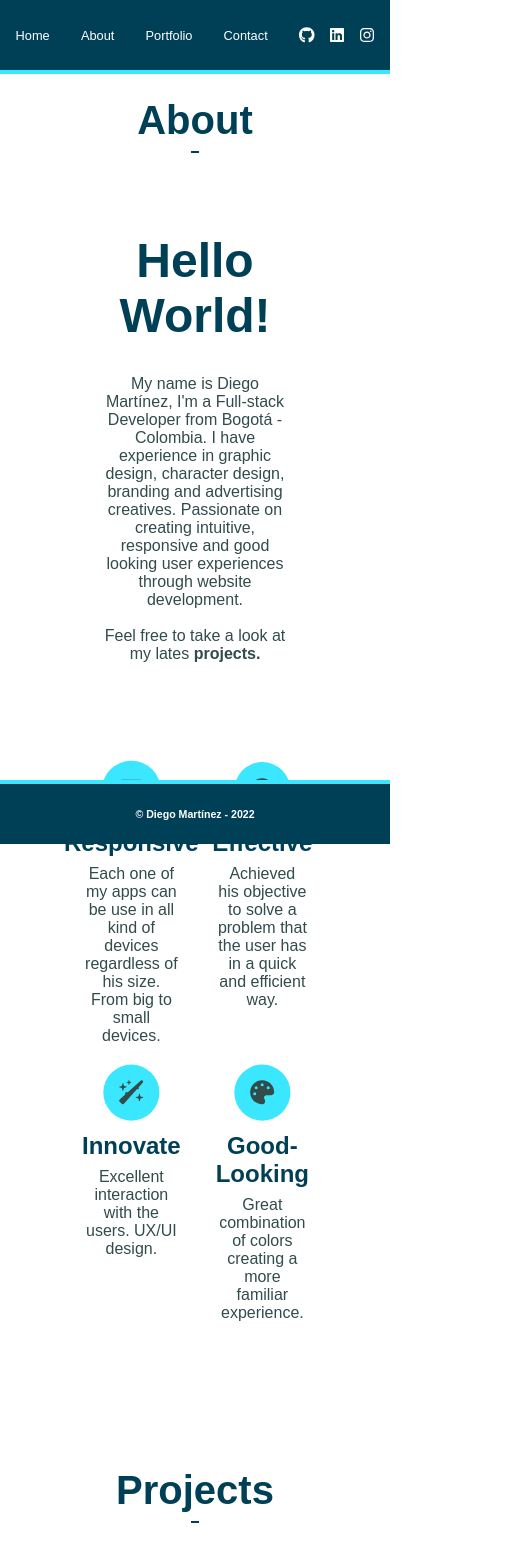
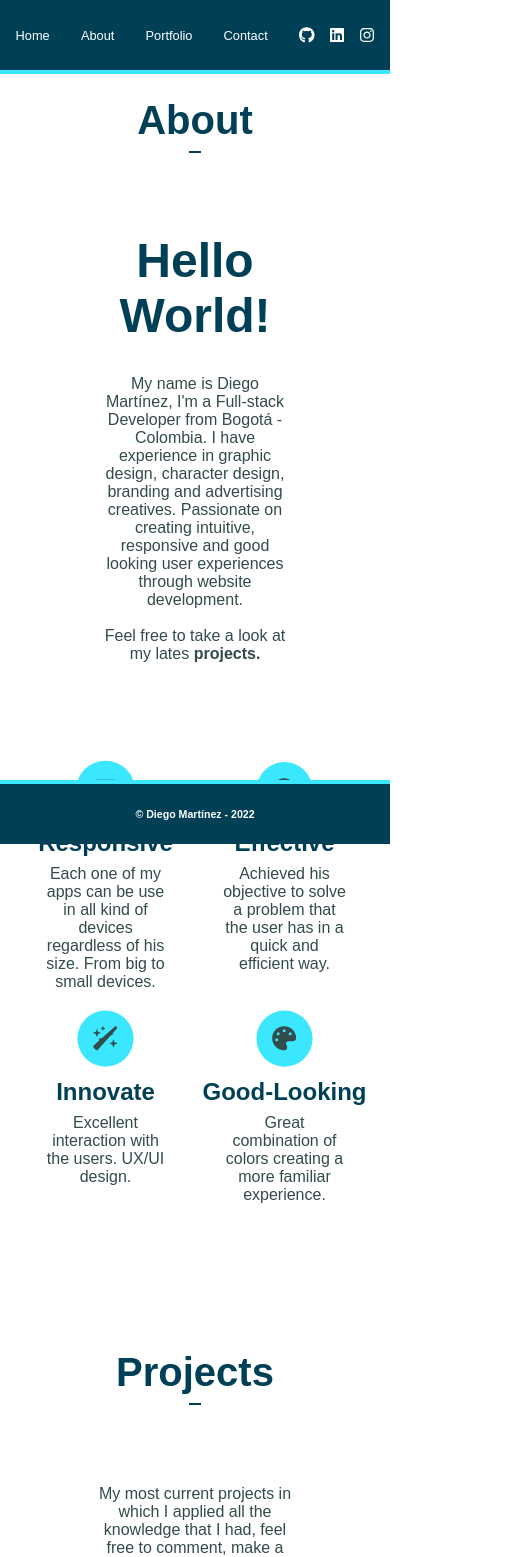
Before and after one commit to DiegoEMartinezZ/PortfolioWeb, a React (Create React App) app: page / in a window 390 px wide. Shown: the top 1557 px of the page, 508 px wide, since content can reach past the window. Built offline with nearby package versions, Linux system fonts and the light colour scheme.

Commit message:
se arregla el responsive a 600px de resolucion pantalla

```diff
--- a/src/components/about/styles.css
+++ b/src/components/about/styles.css
@@ -44,10 +44,10 @@ section p.info a {
 
 div.space {
   border-top: 0.15rem #004056 solid;
-  width: 2%;
+  width: 3%;
   margin: auto;
   margin-top: 0.5rem;
-  margin-bottom: 4.5rem;
+  margin-bottom: 2rem;
 }
 
 section.abilities {
@@ -148,13 +148,15 @@ footer {
   section.abilities {
     grid-template-columns: 1fr 1fr;
     font-size: 0.8rem;
-    margin: auto 4rem;
+    margin: auto 1rem;
   }
 
   section.project-preview {
     grid-template-columns: 1fr;
+    align-items: center;
+    justify-content: center;
     grid-gap: 0rem;
-    padding: 1rem;
+    padding: 0.5rem;
     margin: auto;
   }
 
```
